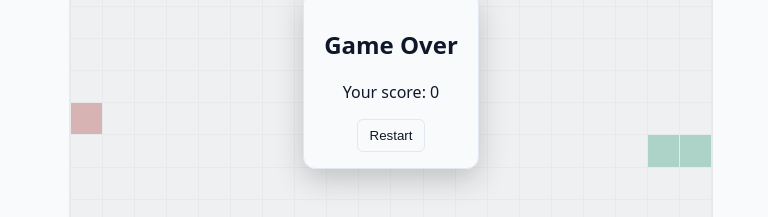
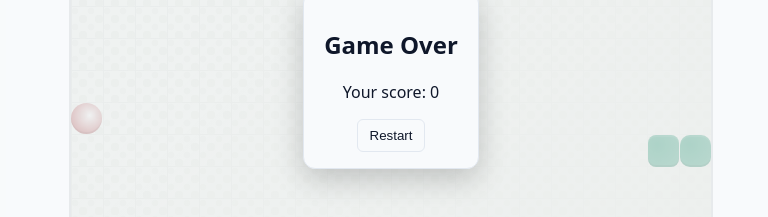
Before and after one commit to Abhishek-0005/Abhishek-0005, a React (Vite) app in the folder snake-game/: page / in a window 1280 px wide. Shown: the part 320-537 px from the top of the page, without its empty margins (249-1017 px from the left). Built offline with nearby package versions, Linux system fonts and the light colour scheme.

Commit message:
feat(ui): enhanced board background, rounded snake with eyes and subtle shading; keep high-DPI friendly

```diff
--- a/snake-game/src/styles.css
+++ b/snake-game/src/styles.css
@@ -3,8 +3,11 @@
   --fg: #0f172a;
   --grid: #e2e8f0;
   --snake: #10b981;
+  --snake-shade: color-mix(in srgb, var(--snake) 80%, #0000);
   --food: #ef4444;
   --accent: #3b82f6;
+  --board-bg1: #e8f5e9; /* light grass tint */
+  --board-bg2: #f1f8e9; /* lighter tint */
 }
 
 @media (prefers-color-scheme: dark) {
@@ -13,8 +16,11 @@
     --fg: #e5e7eb;
     --grid: #1f2937;
     --snake: #22c55e;
+    --snake-shade: color-mix(in srgb, var(--snake) 80%, #0000);
     --food: #f87171;
     --accent: #60a5fa;
+    --board-bg1: #0f1a10;
+    --board-bg2: #0c170d;
   }
 }
 
@@ -32,10 +38,66 @@ body { margin: 0; font-family: system-ui, -apple-system, Segoe UI, Roboto, Ubunt
 .scores { display: flex; gap: 1rem; }
 .score-actions { display: flex; gap: 0.5rem; }
 
-.board { aspect-ratio: 1/1; width: 100%; max-width: 640px; margin: 0 auto; display: grid; gap: 1px; background: var(--grid); border-radius: 8px; overflow: hidden; outline: 2px solid var(--grid); }
-.cell { background: var(--bg); }
-.cell-snake { background: var(--snake); }
-.cell-food { background: var(--food); }
+/* Enhanced board background: subtle grass-like with crisp grid lines on high-DPI */
+.board {
+  aspect-ratio: 1/1;
+  width: 100%;
+  max-width: 640px;
+  margin: 0 auto;
+  display: grid;
+  gap: 1px;
+  background:
+    linear-gradient(135deg, color-mix(in srgb, var(--board-bg1) 60%, transparent), var(--board-bg2)) padding-box,
+    /* fine checker pattern */
+    radial-gradient(circle at 25% 25%, color-mix(in srgb, var(--board-bg2) 90%, transparent) 25%, #0000 26%) 8px 8px / 16px 16px,
+    radial-gradient(circle at 75% 75%, color-mix(in srgb, var(--board-bg1) 70%, transparent) 20%, #0000 21%) 8px 8px / 16px 16px,
+    /* crisp grid lines using mask-like gradient */
+    repeating-linear-gradient(0deg, var(--grid) 0 1px, #0000 1px 32px),
+    repeating-linear-gradient(90deg, var(--grid) 0 1px, #0000 1px 32px);
+  border-radius: 12px;
+  overflow: hidden;
+  outline: 2px solid var(--grid);
+}
+.cell { background: #0000; }
+
+/* Snake visuals: rounded with subtle shading */
+.cell-snake {
+  background: radial-gradient(circle at 30% 30%, var(--snake), var(--snake-shade));
+  border-radius: 8px;
+  box-shadow: inset 0 -2px 0 0 color-mix(in srgb, #000 10%, #0000), inset 0 2px 0 0 color-mix(in srgb, #fff 10%, #0000);
+}
+.cell-snake--head {
+  position: relative;
+  border-radius: 10px;
+}
+/* simple eyes using pseudo-elements via utility classes on head direction */
+.cell-snake--head.head--right::before,
+.cell-snake--head.head--right::after,
+.cell-snake--head.head--left::before,
+.cell-snake--head.head--left::after,
+.cell-snake--head.head--up::before,
+.cell-snake--head.head--up::after,
+.cell-snake--head.head--down::before,
+.cell-snake--head.head--down::after {
+  content: '';
+  position: absolute;
+  width: 18%;
+  height: 18%;
+  background: #fff;
+  border-radius: 50%;
+  box-shadow: 0 0 0 2px color-mix(in srgb, #000 20%, #0000) inset;
+}
+.cell-snake--head.head--right::before { left: 55%; top: 30%; }
+.cell-snake--head.head--right::after { left: 55%; bottom: 30%; }
+.cell-snake--head.head--left::before { right: 55%; top: 30%; }
+.cell-snake--head.head--left::after { right: 55%; bottom: 30%; }
+.cell-snake--head.head--up::before { top: 55%; left: 30%; }
+.cell-snake--head.head--up::after { top: 55%; right: 30%; }
+.cell-snake--head.head--down::before { bottom: 55%; left: 30%; }
+.cell-snake--head.head--down::after { bottom: 55%; right: 30%; }
+
+.cell-food { background: radial-gradient(circle at 60% 40%, #fff8, var(--food)); border-radius: 50%; box-shadow: inset 0 -2px 0 0 color-mix(in srgb, #000 10%, #0000); }
+
 .board--gameover { filter: grayscale(0.4) brightness(0.9); }
 
 .controls { display: grid; gap: 0.75rem; justify-items: center; }
```
